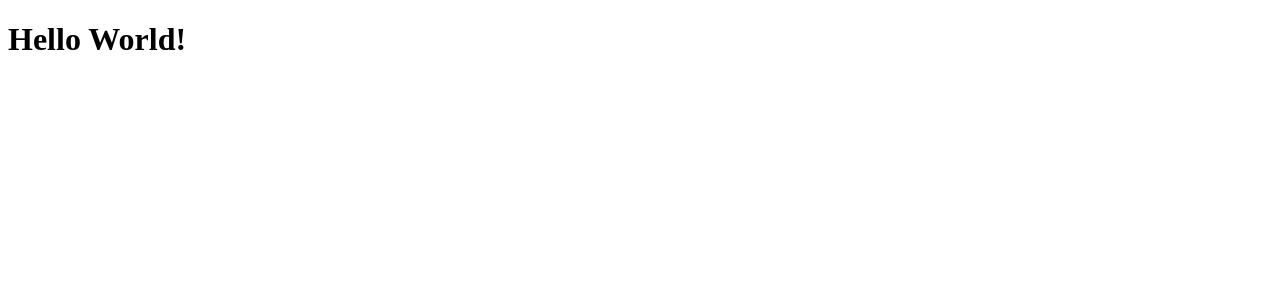
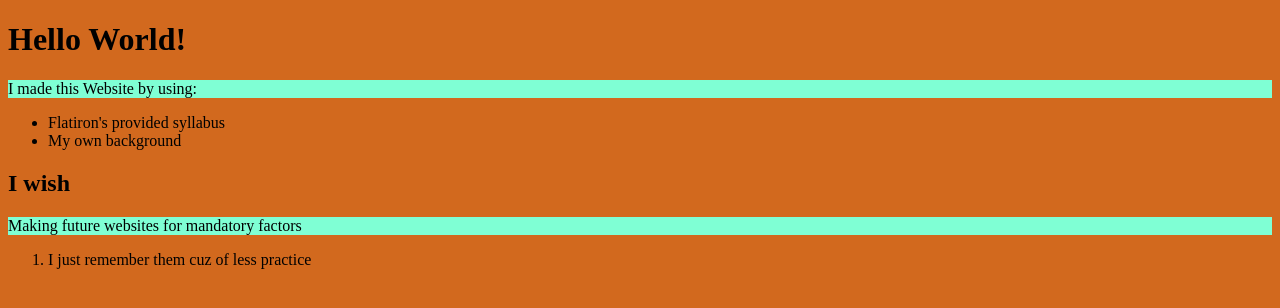
Before and after one commit to Nadiroglu/my-personal-website, a plain HTML site: page index.html in a window 1280 px wide. Drawn offline with Linux system fonts and the light colour scheme.

Commit message:
add style.css. connect to index.html

```diff
--- a/index.html
+++ b/index.html
@@ -1,7 +1,22 @@
 <!DOCTYPE html>
 <html land ="en">
     <head>
+        <link rel ="stylesheet" href="style.css" />
         <title>My Personal Website</title>
     </head>
-    <body><h1>Hello World!</h1></body>
+    <body>
+        <h1>Hello World!</h1>
+        <p>I made this Website by using:</p>
+        <ul>
+            <li>Flatiron's provided syllabus</li>
+            <li>My own background</li>
+        </ul>
+        <h2>I wish</h2>
+        <p>Making future websites for mandatory factors</p>
+        <ol>
+            <li>I just remember them cuz of less practice</li>
+        </ol>
+
+
+    </body>
 </html>
--- /dev/null
+++ b/style.css
@@ -0,0 +1,6 @@
+body {
+    background: chocolate;
+}
+p {
+    background-color: aquamarine;
+}
```
